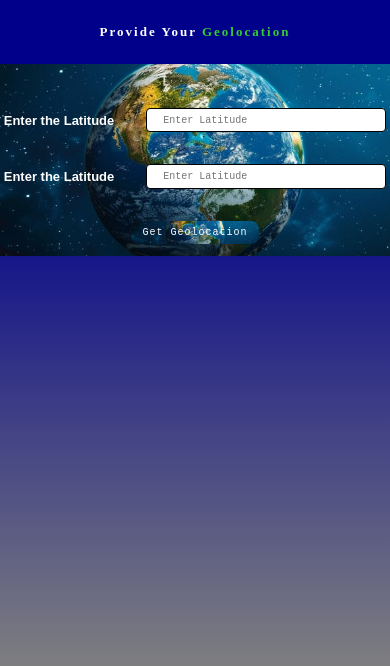
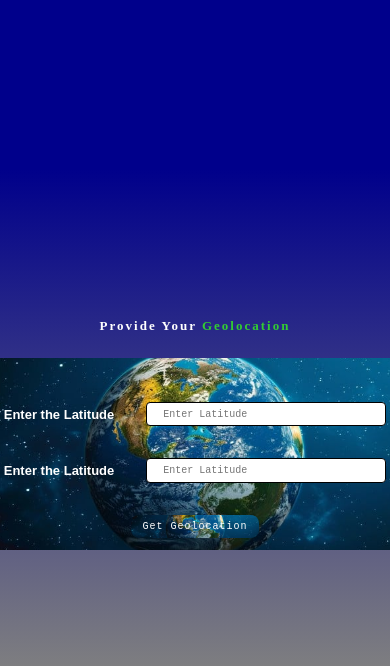
Before and after one commit to anithkesava/FetchGeolocation, a plain HTML site: page index.html in a window 390 px wide. Shown: the top 666 px of the page. Drawn offline with Linux system fonts and the light colour scheme.

Commit message:
save in middle

```diff
--- a/style.css
+++ b/style.css
@@ -9,6 +9,12 @@ body{
     overflow: hidden;
     padding: 0;
     margin: 0;
+}
+@media (max-width: 768px){
+    body{
+        justify-content: center;
+        align-items: center;
+    }
 }
 
 .header{
```
